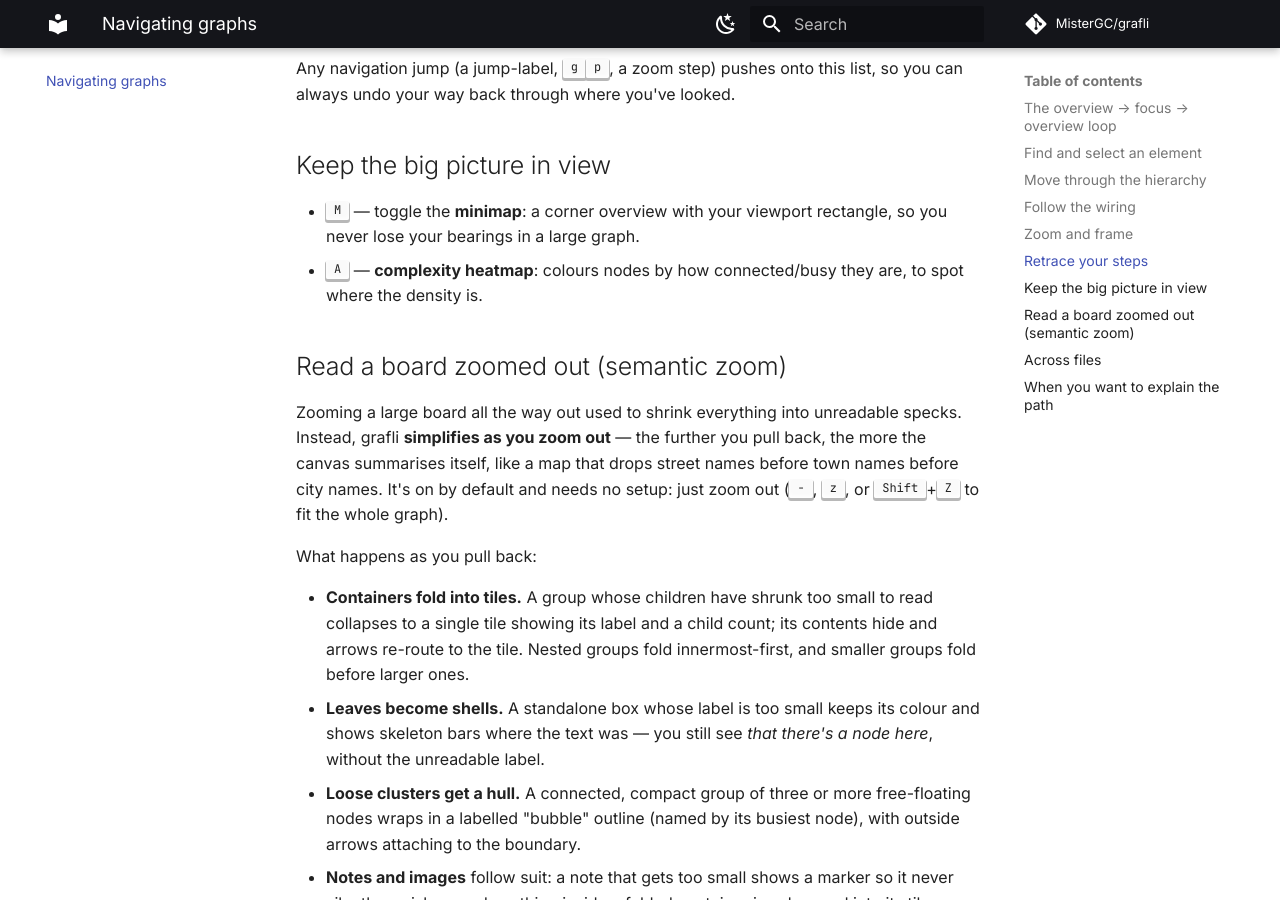
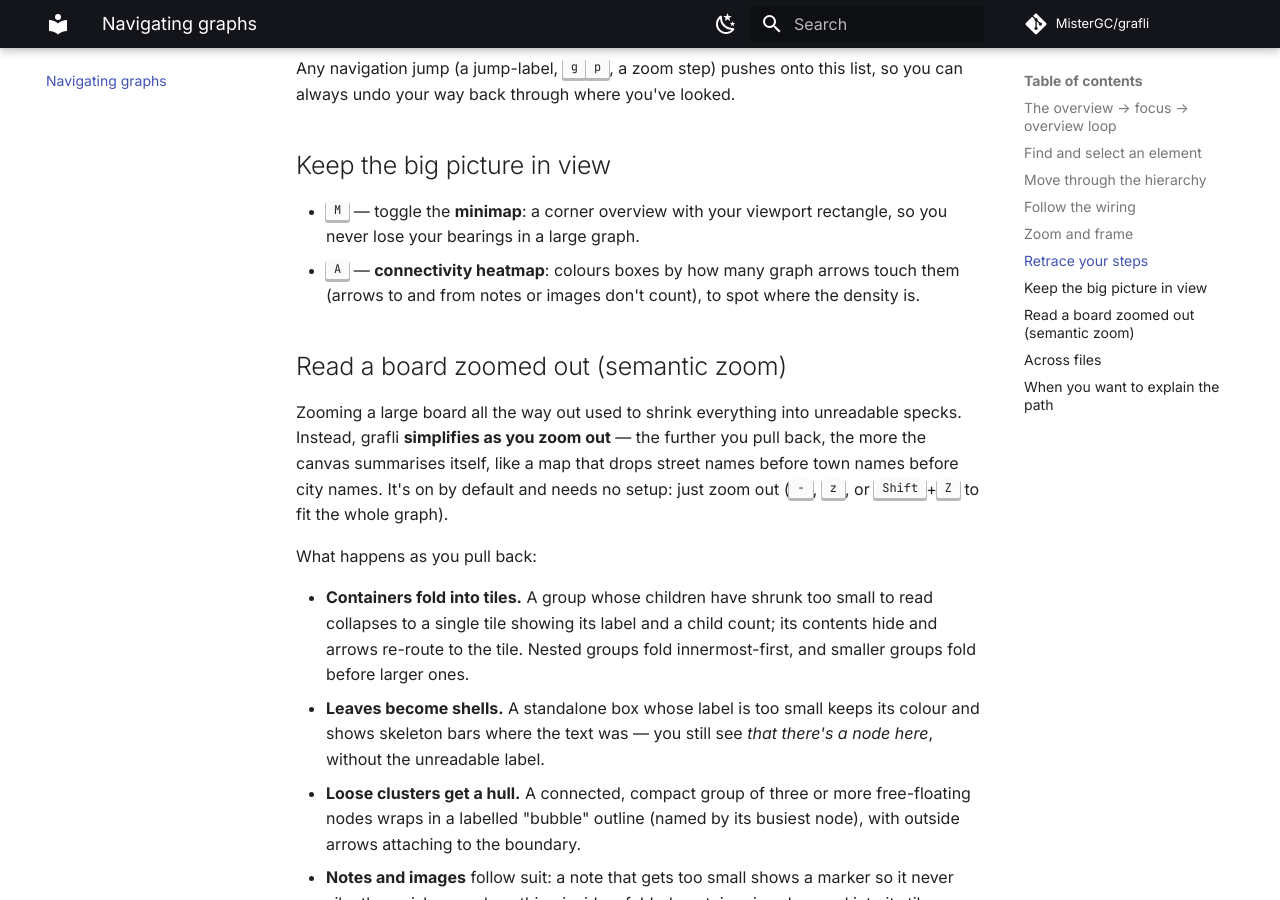
Before and after one commit to MisterGC/grafli, an MkDocs documentation site: the page built from docs/navigating.md, in a window 1280 px wide and 900 px high, scrolled down 2606 px. Built offline with MkDocs 1.6.1 and Material for MkDocs 9.7.7, drawn with Linux system fonts in a browser that asks for light colours; comment, search, counter and statistics services are not loaded.

Commit message:
Document the Connectivity heatmap in changelog, README and docs

```diff
--- a/docs/navigating.md
+++ b/docs/navigating.md
@@ -93,8 +93,9 @@ looked.
 
 - <kbd>M</kbd> — toggle the **minimap**: a corner overview with your viewport
   rectangle, so you never lose your bearings in a large graph.
-- <kbd>A</kbd> — **complexity heatmap**: colours nodes by how connected/busy
-  they are, to spot where the density is.
+- <kbd>A</kbd> — **connectivity heatmap**: colours boxes by how many graph
+  arrows touch them (arrows to and from notes or images don't count), to
+  spot where the density is.
 
 ## Read a board zoomed out (semantic zoom)
 
```
Also changed, not shown: CHANGELOG.md (+7 -0 lines), README.md (+1 -1 lines), docs/assets/screenshots/PLACEHOLDERS.md (+1 -1 lines), docs/index.md (+2 -2 lines), docs/keybindings.md (+2 -2 lines).
